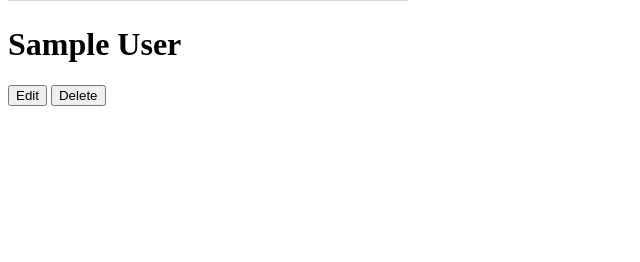
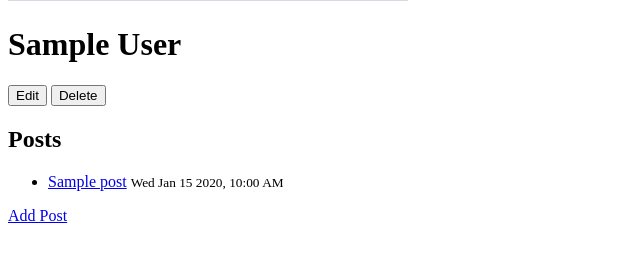
Before and after one commit to jayliviu/blogly-v3, a Flask app: page /users/1 in a window 1280 px wide. Shown: the part 307-569 px from the top of the page, without its empty margins (0-640 px from the left). Run offline with Flask 2, Linux system fonts and the light colour scheme; tables that the repository leaves empty hold one stand-in row (values such as "Sample post"); grey boxes marked "Sample" are stand-in pictures.

Commit message:
Adding version twos finished files.

```diff
--- a/app.py
+++ b/app.py
@@ -1,6 +1,6 @@
-from flask import Flask, request, redirect, render_template
+from flask import Flask, request, redirect, render_template, flash
 from flask_debugtoolbar import DebugToolbarExtension
-from models import db, connect_db, User
+from models import db, connect_db, User, Post
 
 app = Flask(__name__)
 app.config['SQLALCHEMY_DATABASE_URI'] = "postgresql:///blogly"
@@ -28,14 +28,14 @@ def users_index():
     """Show a page with info on all users"""
 
     users = User.query.order_by(User.last_name, User.first_name).all()
-    return render_template('index.html', users=users)
+    return render_template('templates/index.html', users=users)
 
 
 @app.route('/users/new', methods=["GET"])
 def users_new_form():
     """Show a form to create a new user"""
 
-    return render_template('new.html')
+    return render_template('templates/new.html')
 
 
 @app.route("/users/new", methods=["POST"])
@@ -58,7 +58,7 @@ def users_show(user_id):
     """Show a page with info on a specific user"""
 
     user = User.query.get_or_404(user_id)
-    return render_template('show.html', user=user)
+    return render_template('templates/show.html', user=user)
 
 
 @app.route('/users/<int:user_id>/edit')
@@ -66,7 +66,7 @@ def users_edit(user_id):
     """Show a form to edit an existing user"""
 
     user = User.query.get_or_404(user_id)
-    return render_template('edit.html', user=user)
+    return render_template('templates/edit.html', user=user)
 
 
 @app.route('/users/<int:user_id>/edit', methods=["POST"])
@@ -93,3 +93,71 @@ def users_destroy(user_id):
     db.session.commit()
 
     return redirect("/users")
+
+
+@app.route('/users/<int:user_id>/posts/new')
+def posts_new_form(user_id):
+    """Show a form to create a new post for a specific user"""
+
+    user = User.query.get_or_404(user_id)
+    return render_template('posts/new.html', user=user)
+
+
+@app.route('/users/<int:user_id>/posts/new', methods=["POST"])
+def posts_new(user_id):
+    """Handle form submission for creating a new post for a specific user"""
+
+    user = User.query.get_or_404(user_id)
+    new_post = Post(title=request.form['title'],
+                    content=request.form['content'],
+                    user=user)
+
+    db.session.add(new_post)
+    db.session.commit()
+    flash(f"Post '{new_post.title}' added.")
+
+    return redirect(f"/users/{user_id}")
+
+
+@app.route('/posts/<int:post_id>')
+def posts_show(post_id):
+    """Show a page with info on a specific post"""
+
+    post = Post.query.get_or_404(post_id)
+    return render_template('posts/show.html', post=post)
+
+
+@app.route('/posts/<int:post_id>/edit')
+def posts_edit(post_id):
+    """Show a form to edit an existing post"""
+
+    post = Post.query.get_or_404(post_id)
+    return render_template('posts/edit.html', post=post)
+
+
+@app.route('/posts/<int:post_id>/edit', methods=["POST"])
+def posts_update(post_id):
+    """Handle form submission for updating an existing post"""
+
+    post = Post.query.get_or_404(post_id)
+    post.title = request.form['title']
+    post.content = request.form['content']
+
+    db.session.add(post)
+    db.session.commit()
+    flash(f"Post '{post.title}' edited.")
+
+    return redirect(f"/users/{post.user_id}")
+
+
+@app.route('/posts/<int:post_id>/delete', methods=["POST"])
+def posts_destroy(post_id):
+    """Handle form submission for deleting an existing post"""
+
+    post = Post.query.get_or_404(post_id)
+
+    db.session.delete(post)
+    db.session.commit()
+    flash(f"Post '{post.title} deleted.")
+
+    return redirect(f"/users/{post.user_id}")
--- a/models.py
+++ b/models.py
@@ -1,18 +1,10 @@
 from flask_sqlalchemy import SQLAlchemy
+import datetime
+
 
 db = SQLAlchemy()
 
 DEFAULT_IMAGE_URL = "https://www.freeiconspng.com/img/1670"
-
-
-def connect_db(app):
-    """Connect this database to provided Flask app.
-
-    You should call this in your Flask app.
-    """
-
-    db.app = app
-    db.init_app(app)
 
 
 class User(db.Model):
@@ -25,8 +17,42 @@ class User(db.Model):
     last_name = db.Column(db.Text, nullable=False)
     image_url = db.Column(db.Text, nullable=False, default=DEFAULT_IMAGE_URL)
 
+    posts = db.relationship("Post", backref="user",
+                            cascade="all, delete-orphan")
+
     @property
     def full_name(self):
         """Return full name of user."""
 
         return f"{self.first_name} {self.last_name}"
+
+
+class Post(db.Model):
+    """Blog Post."""
+
+    __tablename__ = "posts"
+
+    id = db.Column(db.Integer, primary_key=True)
+    title = db.Column(db.Text, nullable=False)
+    content = db.Column(db.Text, nullable=False)
+    created_at = db.Column(
+        db.DateTime,
+        nullable=False,
+        default=datetime.datetime.now)
+    user_id = db.Column(db.Integer, db.ForeignKey('users.id'), nullable=False)
+
+    @property
+    def friendly_date(self):
+        """Return nicely-formatted date."""
+
+        return self.created_at.strftime("%a %b %-d  %Y, %-I:%M %p")
+
+
+def connect_db(app):
+    """Connect this database to provided Flask app.
+
+    You should call this in your Flask app.
+    """
+
+    db.app = app
+    db.init_app(app)
--- a/templates/show.html
+++ b/templates/show.html
@@ -1,5 +1,5 @@
-{% extends 'base.html' %} {% block title %}{{ user.full_name }}{% endblock %} {%
-block content %}
+{% extends 'base.html' %} {% block title %}{{ user.full_name }}{% endblock %}}
+{% block content %}
 
 <div class="row">
   {% if user.image_url %}
@@ -31,6 +31,23 @@ block content %}
         Delete
       </button>
     </form>
+
+    <h2 class="mt-4">Posts</h2>
+
+    <ul>
+      {% for post in user.posts %}
+      <li>
+        <a href="/posts/{{ post.id}}">{{ post.title }}</a>
+        <small>{{ post.friendly_date }}</small>
+      </li>
+      {% endfor %}
+    </ul>
+
+    <p>
+      <a href="/users/{{ user.id }}/posts/new" class="btn btn-primary"
+        >Add Post</a
+      >
+    </p>
   </div>
 </div>
 
```
Also changed, not shown: posts/base.html (added, +12 -0 lines), posts/edit.html (added, +38 -0 lines), posts/homepage.html (added, +14 -0 lines), posts/new.html (added, +29 -0 lines), posts/show.html (added, +33 -0 lines).
